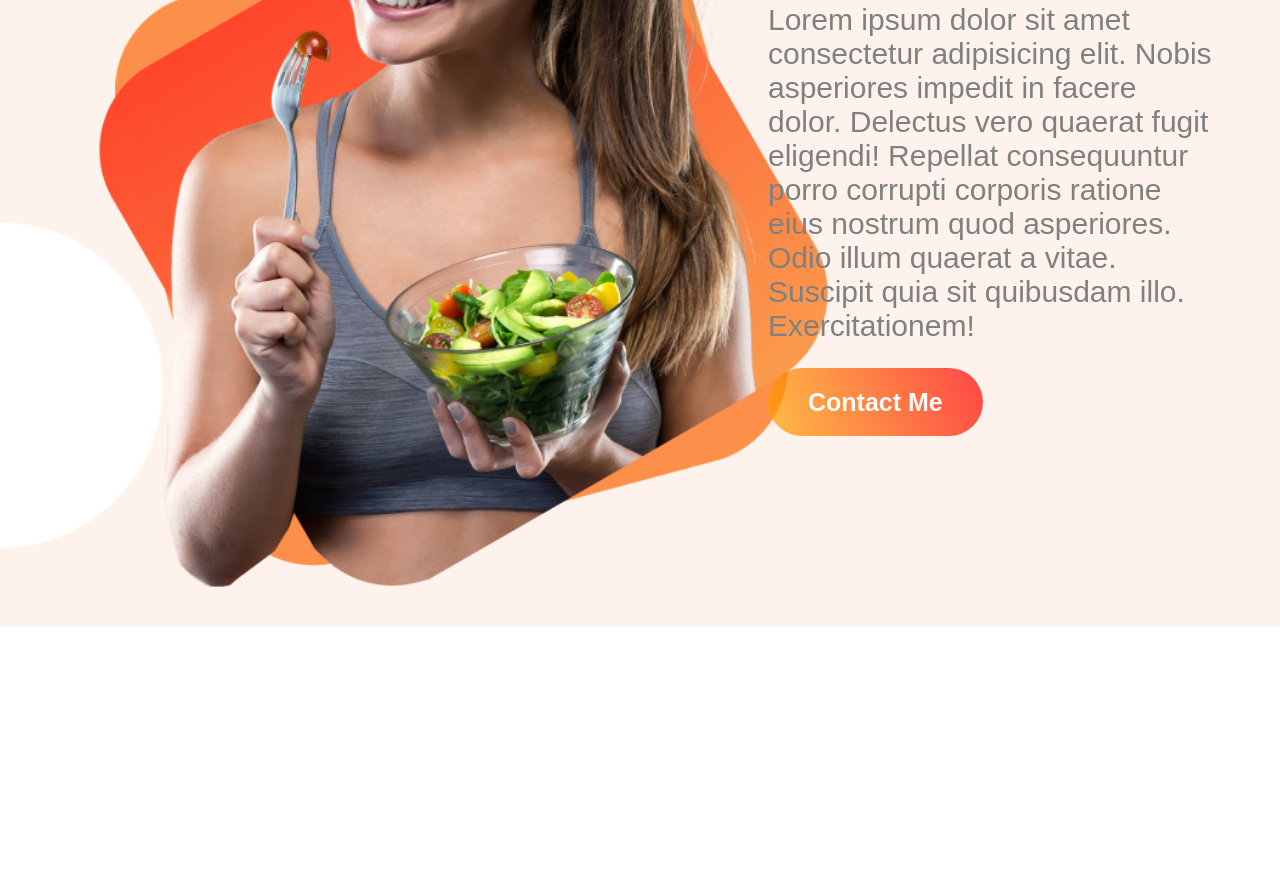
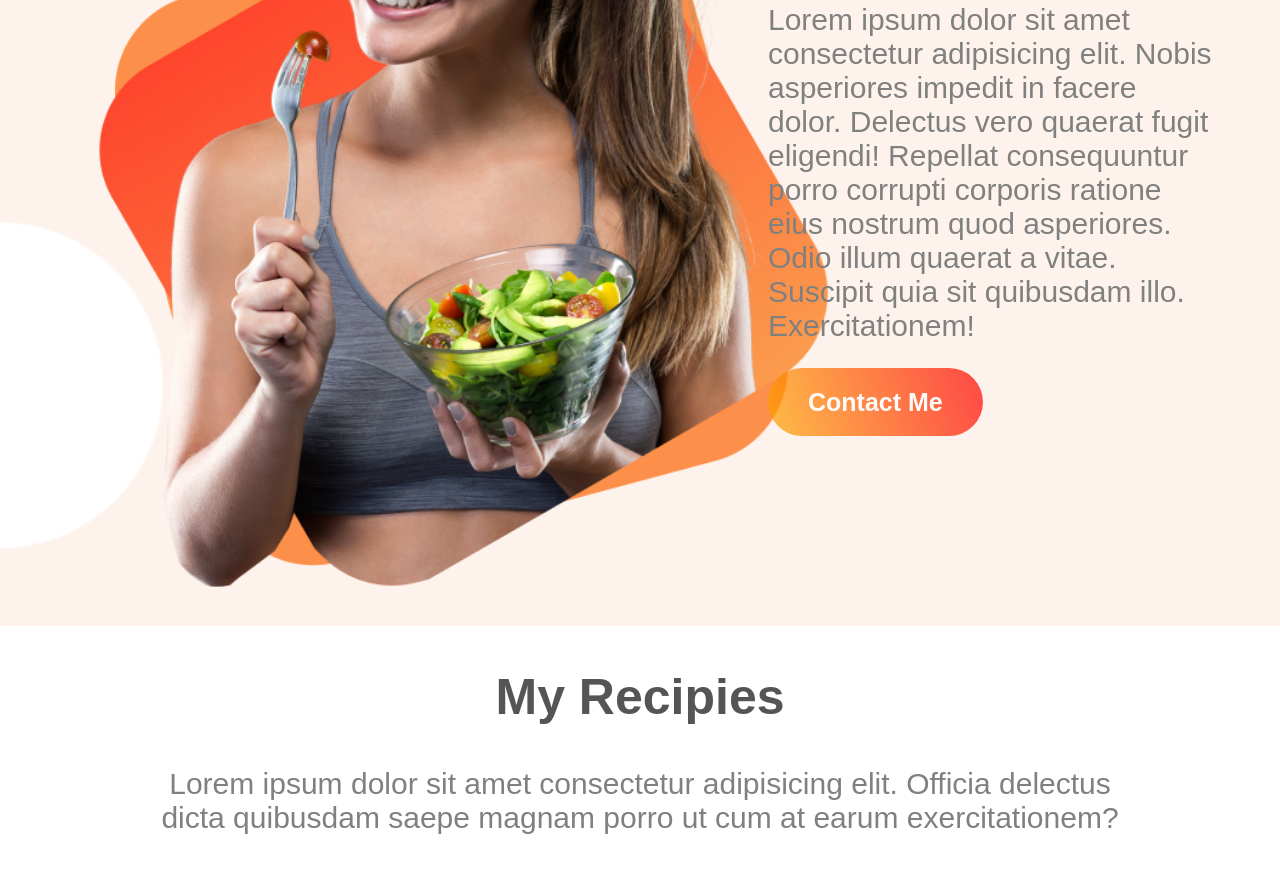
Before and after one commit to anikahammedkhan/eat-healthy, a plain HTML site: page index.html in a window 1280 px wide. Shown: the part 1281-2154 px from the top of the page. Before the commit the page ends 1907 px from the top, so only its background shows below. Drawn offline with Linux system fonts and the light colour scheme; a web font is replaced by a local one.

Commit message:
updated page

```diff
--- a/index.html
+++ b/index.html
@@ -13,7 +13,7 @@
 </head>
 
 <body>
-    <section class="first">
+    <section class="first flexibal">
         <div class="half">
             <h1><span>Skip</span> The Diet,<br>Just Eat Healthy <br>With Food Network</h1>
             <p>Imagine you don't need a diet because we provide healthy and delicious food for you!</p>
@@ -23,19 +23,30 @@
             <img src="images/male/hero 1.png" alt="">
         </div>
     </section>
-    <section class="second">
+    <section class="second flexibal">
         <div class="half">
             <img src="images/female/female.png" alt="">
         </div>
         <div class="half" id="about">
             <h1>About Me</h1>
             <p>Lorem ipsum dolor sit amet consectetur adipisicing elit. Nobis asperiores impedit in facere dolor.
-                Delectus vero quaerat fugit eligendi! Repellat consequuntur porro corrupti corporis ratione eius nostrum
+                Delectus vero quaerat fugit eligendi! Repellat consequuntur porro corrupti corporis ratione eius
+                nostrum
                 quod asperiores. Odio illum quaerat a vitae. Suscipit quia sit quibusdam illo. Exercitationem!</p>
             <a href="https://www.linkedin.com/in/anikahammedkhan/" target="_blank" class="btn">Contact Me</a>
         </div>
 
     </section>
+    <section class="third">
+        <h2 class="recipies">My Recipies</h2>
+        <p class="recipies">Lorem ipsum dolor sit amet consectetur adipisicing elit. Officia delectus <br> dicta
+            quibusdam
+            saepe magnam porro
+            ut cum at earum exercitationem?</p>
+        <div>
+
+        </div>
+    </section>
 </body>
 
 </html>
--- a/style.css
+++ b/style.css
@@ -13,6 +13,12 @@ h1 {
     color: #555555;
 }
 
+h2 {
+    font-size: 50px;
+    font-weight: 700;
+    color: #555555;
+}
+
 p {
     font-size: 30px;
     font-weight: 400;
@@ -20,7 +26,7 @@ p {
     margin-bottom: 10%;
 }
 
-section {
+.flexibal {
     display: flex;
 }
 
@@ -55,3 +61,7 @@ section {
     background-repeat: no-repeat;
     background-size: cover;
 }
+
+.recipies {
+    text-align: center;
+}
```
